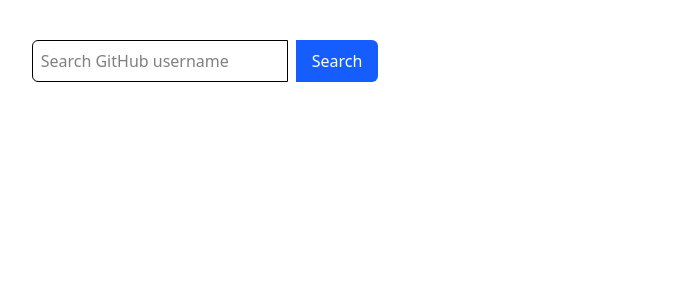
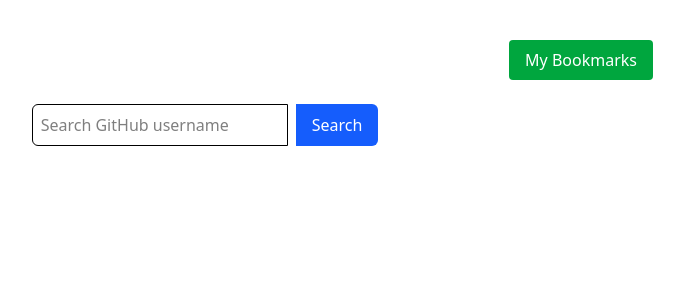
Before and after one commit to UwituzeDavid/alx_capstone_project, a React (Vite) app in the folder DevConnect/: page /directory in a window 1280 px wide. Shown: the top 300 px of the page, without its empty margins (435-1119 px from the left). Built offline with nearby package versions, Linux system fonts and the light colour scheme.

Commit message:
feat: add bookmark panel

```diff
--- a/DevConnect/src/App.jsx
+++ b/DevConnect/src/App.jsx
@@ -3,6 +3,7 @@
 import Home from "./pages/Home.jsx";
 import DirectoryPage from "./pages/DirectoryPage.jsx";
 import Profile from "./components/Profile.jsx";
+import BookmarksPanel from "./pages/BookmarksPanel.jsx";
 
 function App() {
   return (
@@ -11,6 +12,7 @@
         <Route path="/" element={<Home />} />
         <Route path="/directory" element={<DirectoryPage />} />
         <Route path="/profile/:username" element={<Profile />} />
+        <Route path="/bookmarks" element={<BookmarksPanel />} />
       </Routes>
     </Router>
   );
--- /dev/null
+++ b/DevConnect/src/pages/BookmarksPanel.jsx
@@ -0,0 +1,24 @@
+import React, { useState, useEffect } from "react";
+import UserCard from "./UserCard.jsx";
+
+function BookmarksPanel() {
+  const [bookmarks, setBookmarks] = useState([]);
+
+  useEffect(() => {
+    const storedBookmarks = JSON.parse(localStorage.getItem("bookmarks")) || [];
+    setBookmarks(storedBookmarks);
+  }, []);
+
+  if (bookmarks.length === 0)
+    return <p className="text-center mt-10 text-gray-500">No bookmarks yet.</p>;
+
+  return (
+    <div className="mt-6 grid gap-4">
+      {bookmarks.map((user) => (
+        <UserCard key={user.id} user={user} />
+      ))}
+    </div>
+  );
+}
+
+export default BookmarksPanel;
--- a/DevConnect/src/pages/DirectoryPage.jsx
+++ b/DevConnect/src/pages/DirectoryPage.jsx
@@ -1,4 +1,5 @@
 import React, { useState } from "react";
+import { Link } from "react-router-dom"; // ← import Link here
 import SearchBar from "../components/SearchBar.jsx";
 import UserCard from "../components/UserCard.jsx";
 import RepoList from "../components/RepoList.jsx";
@@ -12,7 +13,7 @@
   const { data: user, isLoading: isUserLoading, isError: isUserError, refetch: refetchUser } = useQuery({
     queryKey: ["githubUser", username],
     queryFn: async () => (await axios.get(`https://api.github.com/users/${username}`)).data,
-    enabled: !!username, // only fetch if username exists
+    enabled: !!username,
     retry: false,
   });
 
@@ -23,7 +24,7 @@
       const res = await axios.get(`https://api.github.com/users/${username}/repos?per_page=5&sort=updated`);
       return res.data;
     },
-    enabled: !!user, // only fetch repos if user exists
+    enabled: !!user,
   });
 
   const handleSearch = (name) => {
@@ -35,6 +36,18 @@
 
   return (
     <div className="max-w-4xl mx-auto mt-10">
+
+      {/* ← Bookmarks button at the top */}
+      <div className="flex justify-end mb-4">
+        <Link
+          to="/bookmarks"
+          className="px-4 py-2 bg-green-600 text-white rounded hover:bg-green-700"
+        >
+          My Bookmarks
+        </Link>
+      </div>
+
+      {/* Search bar */}
       <SearchBar onSearch={handleSearch} />
 
       {/* User status */}
@@ -44,7 +57,7 @@
       {/* User info */}
       {user && <UserCard user={user} />}
 
-      {/* Repos status */}
+      {/* Repo status */}
       {isReposLoading && <p className="text-center mt-4">Loading repositories...</p>}
       {isReposError && <p className="text-center mt-4 text-red-500">Failed to load repositories</p>}
 
```
